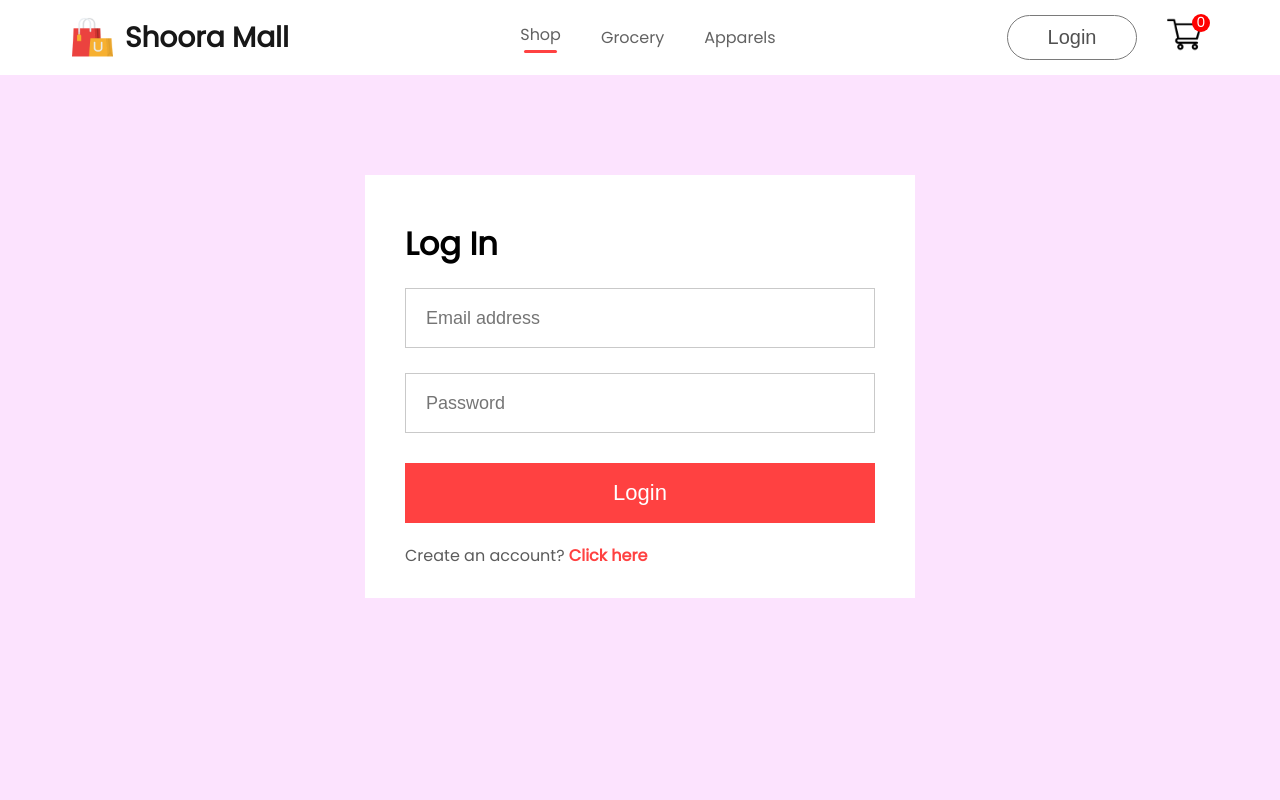
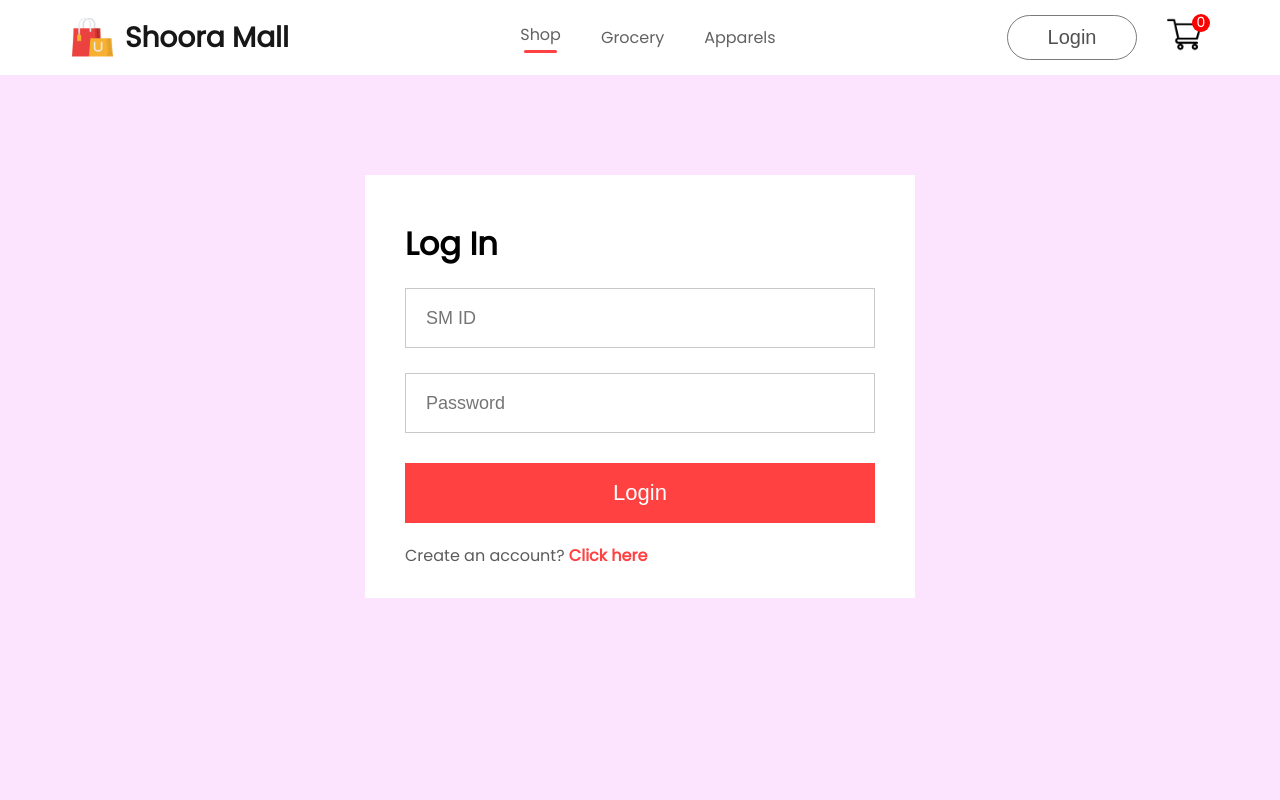
Before and after one commit to PratyushSahu27/e-commerce-frontend, a React (Create React App) app: page /login in a window 1280 px wide. Shown: the top 800 px of the page. Built offline with nearby package versions, Linux system fonts and the light colour scheme; no server answers.

Commit message:
smId login

```diff
--- a/src/Pages/LoginSignup.jsx
+++ b/src/Pages/LoginSignup.jsx
@@ -5,8 +5,7 @@ import RegistrationForm from "../Components/RegistrationForm/RegistrationForm";
 const LoginSignup = () => {
   const [state, setState] = useState("Login");
   const [formData, setFormData] = useState({
-    username: "",
-    email: "",
+    smId: "",
     password: "",
   });
 
@@ -45,10 +44,10 @@ const LoginSignup = () => {
           <>
             <div className="loginsignup-fields">
               <input
-                type="email"
-                placeholder="Email address"
-                name="email"
-                value={formData.email}
+                type="text"
+                placeholder="SM ID"
+                name="smId"
+                value={formData.smId}
                 onChange={changeHandler}
               />
               <input
```
Also changed, not shown: 1 other file (tests, documents, lock files or other folders).
